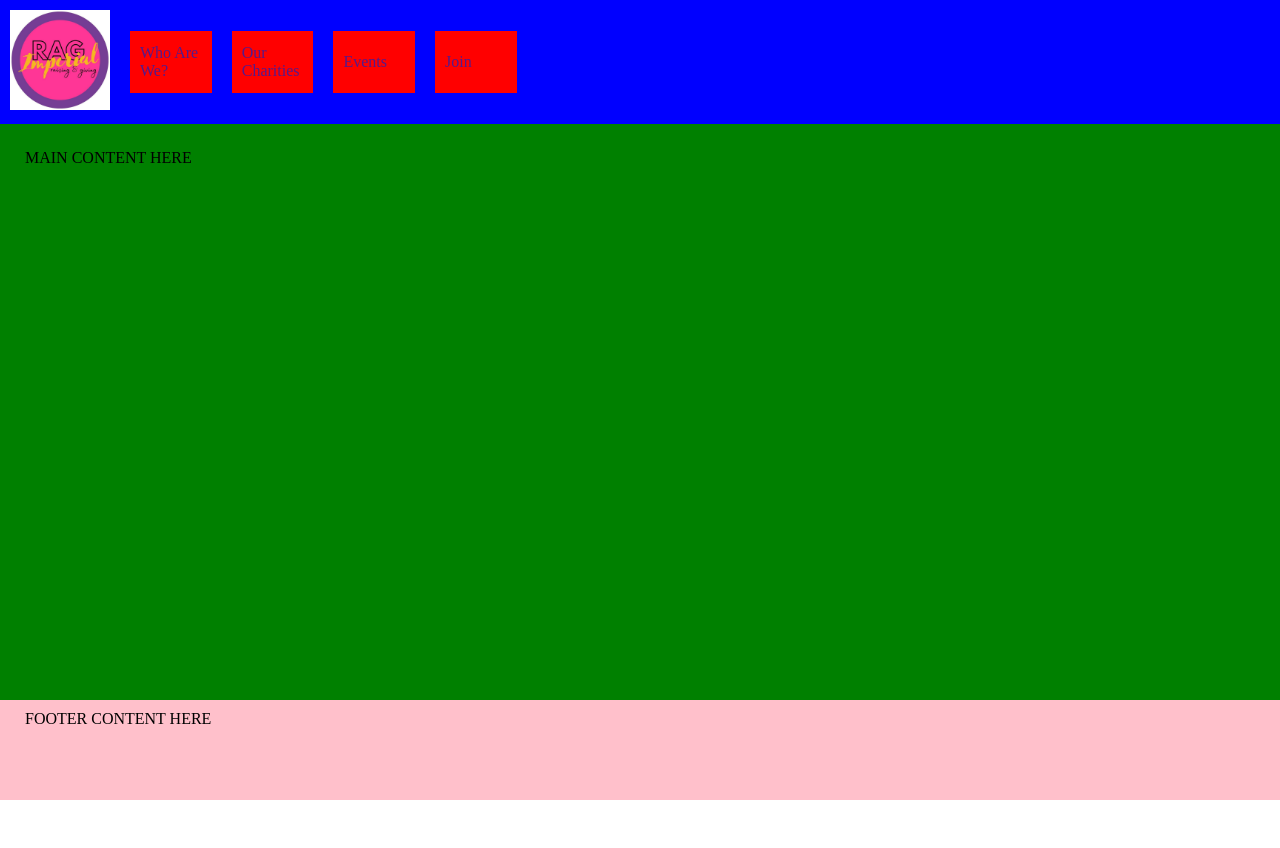
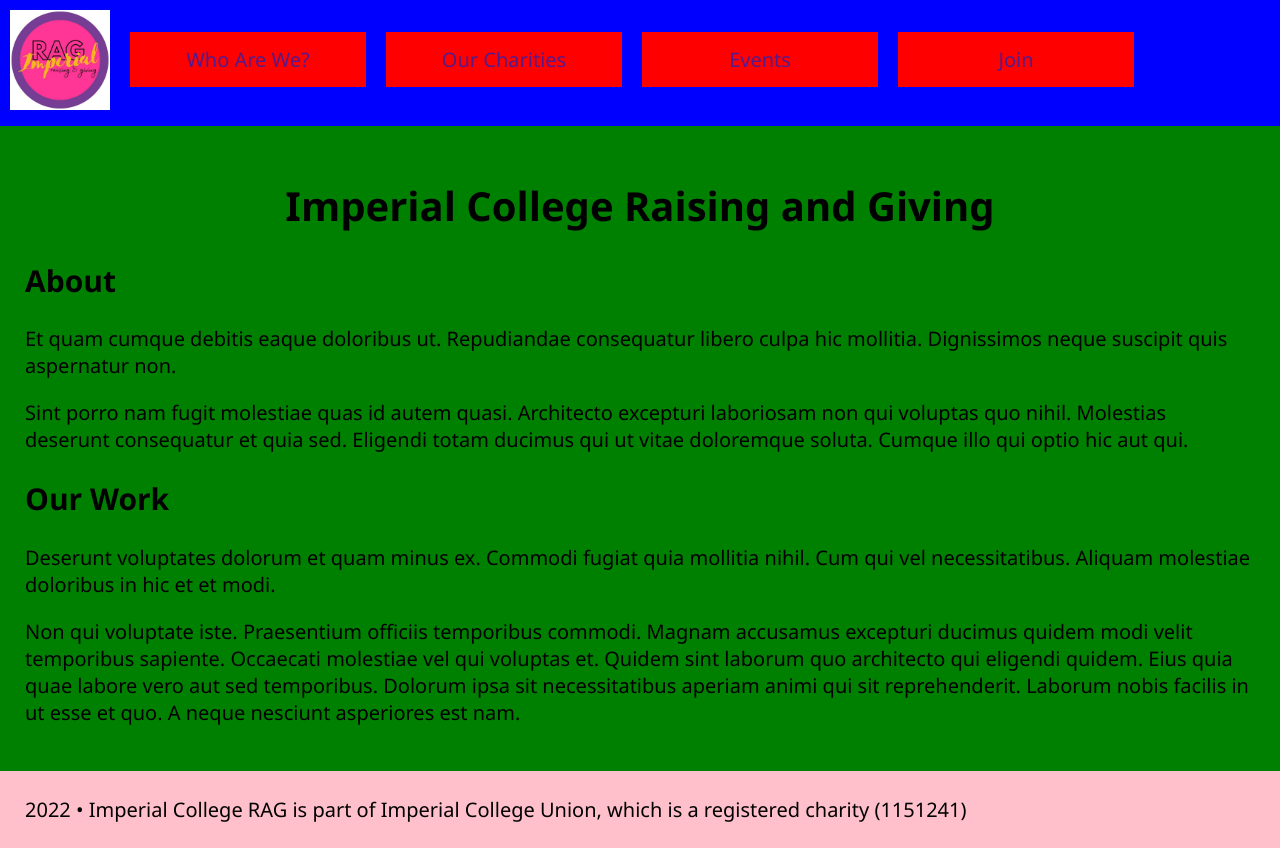
Before and after one commit to Diegovano/imperial-rag, a plain HTML site: page index.html in a window 1280 px wide. Before the commit the page ends 800 px from the top, so only its background shows below. Drawn offline with Linux system fonts and the light colour scheme.

Commit message:
Update webpage

```diff
--- a/index.html
+++ b/index.html
@@ -45,8 +45,26 @@
       </div>
     </div>
     <div id="content">
-      MAIN CONTENT HERE
+      <h1>Imperial College Raising and Giving</h1>
+      <h2>About</h2>
+      <p>
+        Et quam cumque debitis eaque doloribus ut. Repudiandae consequatur libero culpa hic mollitia. Dignissimos neque suscipit quis aspernatur non.
+      </p>
+      <p>
+        Sint porro nam fugit molestiae quas id autem quasi. Architecto excepturi laboriosam non qui voluptas quo nihil. Molestias deserunt consequatur et quia sed. Eligendi totam ducimus qui ut vitae doloremque soluta. Cumque illo qui optio hic aut qui.
+      </p>
+
+      <h2>Our Work</h2>
+      <p>
+        Deserunt voluptates dolorum et quam minus ex. Commodi fugiat quia mollitia nihil. Cum qui vel necessitatibus. Aliquam molestiae doloribus in hic et et modi.
+      </p>
+      <p>
+        Non qui voluptate iste. Praesentium officiis temporibus commodi. Magnam accusamus excepturi ducimus quidem modi velit temporibus sapiente. Occaecati molestiae vel qui voluptas et. Quidem sint laborum quo architecto qui eligendi quidem. Eius quia quae labore vero aut sed temporibus.
+        Dolorum ipsa sit necessitatibus aperiam animi qui sit reprehenderit. Laborum nobis facilis in ut esse et quo. A neque nesciunt asperiores est nam.
+      </p>
     </div>
-    <div id="footer">FOOTER CONTENT HERE</div>
+    <div id="footer">
+      2022 • Imperial College RAG is part of Imperial College Union, which is a registered charity (1151241)
+    </div>
   </div>
 </html>
--- a/styles.css
+++ b/styles.css
@@ -2,10 +2,12 @@
   margin: 0;
   padding: 0;
   height: 100%;
+  font-size: 2.5vh;
+  font-family: 'Segoe UI', Tahoma, Geneva, Verdana, sans-serif;
 }
 
 #top {
-  display: flex;
+  /* display: flex; */
   flex-direction: column;
 
   height: 100%;
@@ -24,9 +26,8 @@
 }
 
 #logoBox {
-  align-self: center;
-
-  flex-shrink: 0;
+  /* align-self: center;
+  flex-shrink: 0; */
   padding: 10px;
 
 }
@@ -37,8 +38,10 @@
 
 #navbar {
   display: flex;
-  justify-content: space-evenly;
-  align-items: stretch;
+  width: 80%;
+  margin-right: 10px;
+  /* justify-content: space-evenly;
+  align-items: stretch; */
 }
 
 a.navbarLink {
@@ -57,11 +60,18 @@
   flex: 1;
   display: flex;
   align-items: center;
+  justify-content: center;
+  text-align: center;
 
   background-color: red;
 
+  height: 35px;
   padding: 10px;
   width: 100%;
+}
+
+h1 {
+  text-align: center;
 }
 
 #content {
@@ -74,9 +84,11 @@
 }
 
 #footer {
-  flex: 10vh;
+  /* flex: 10vh; */
   flex-grow: 0;
+  /* height: 100px; */
 
-  padding: 10px 25px;
+  padding: 25px 25px;
+  margin: ;
   background-color: pink;
 }
```
